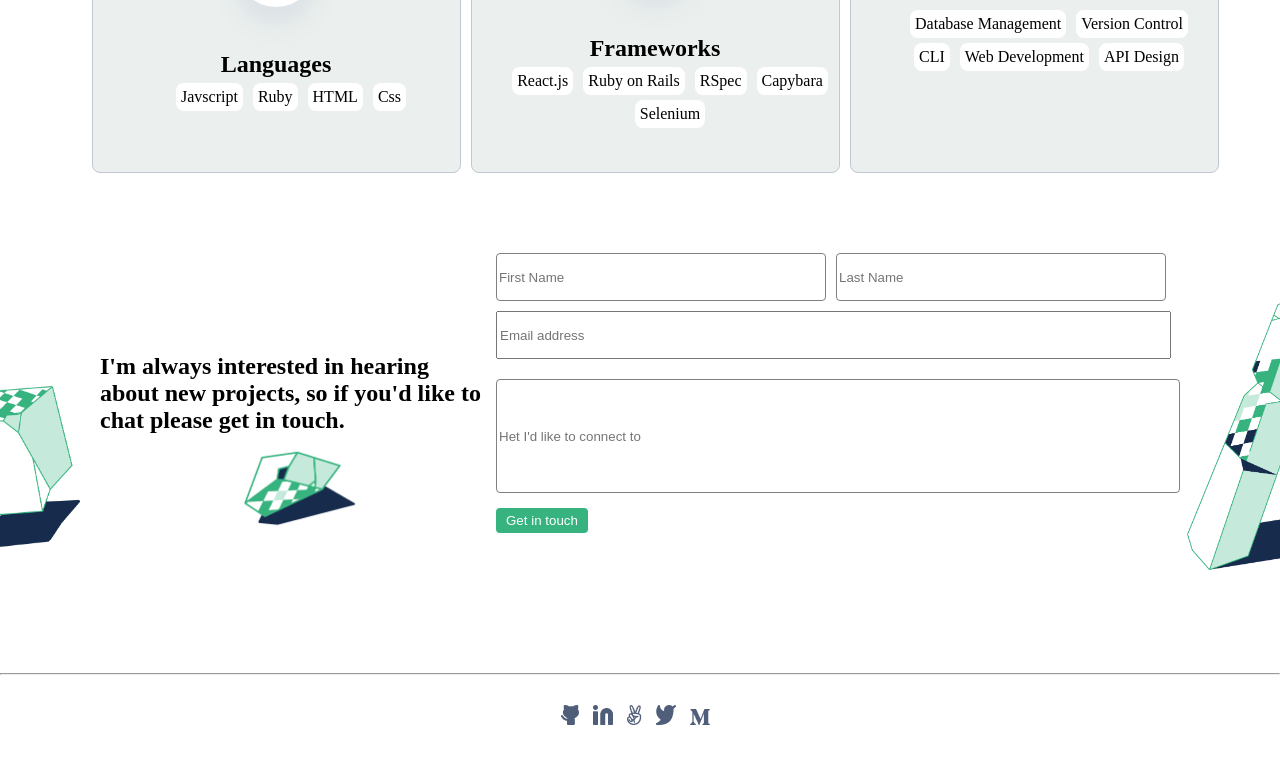
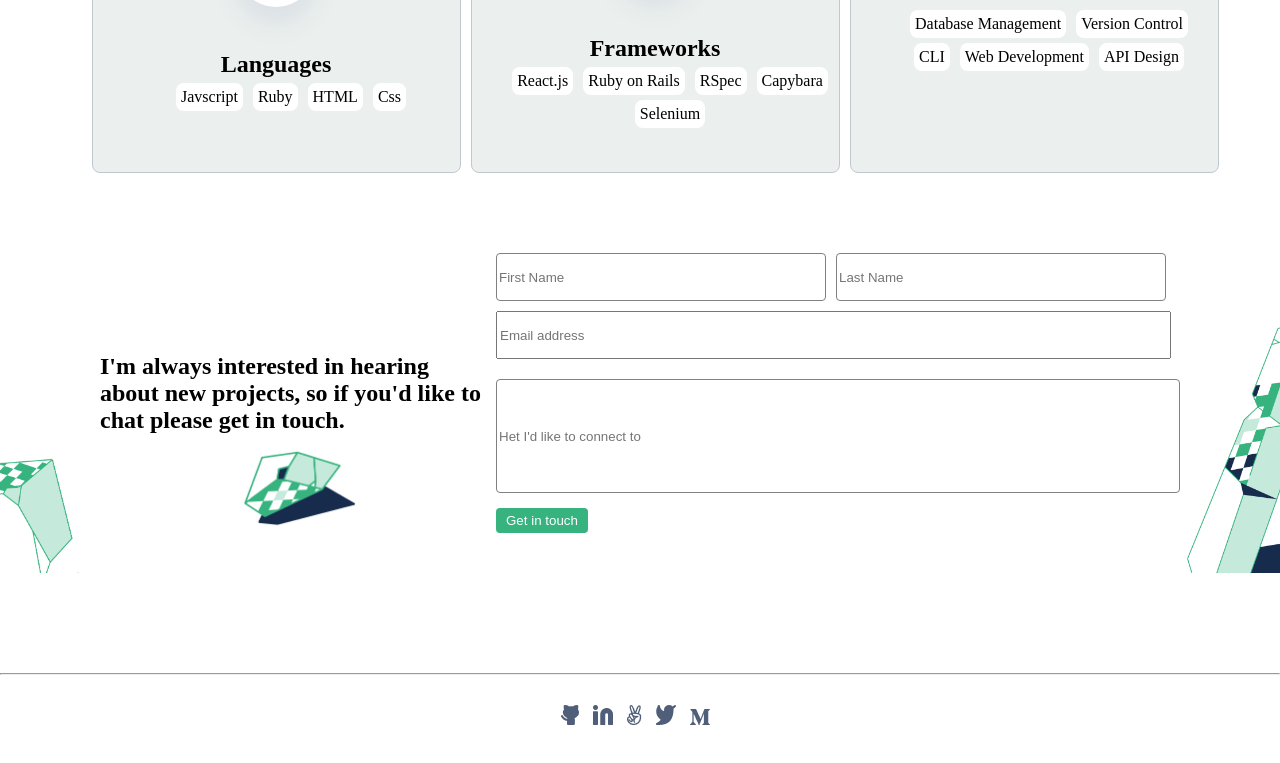
Before and after one commit to tusinahmed/protfolio-web-site, a website: page index.html in a window 1280 px wide. Shown: the part 2563-3326 px from the top of the page. Drawn offline with Linux system fonts and the light colour scheme.

Commit message:
Add update style

```diff
--- a/style.css
+++ b/style.css
@@ -266,12 +266,11 @@
   justify-content: center;
   align-items: center;
   margin-top: 40px;
-  background-image: url(images/form-left-part.png),
-    url(images/form-right-part.png);
+  background-image: url(images/form-left-part.png), url(images/form-right-part.png);
   background-repeat: no-repeat;
   background-size: 10%;
   background-position: bottom left, bottom right;
-  background-position-y: 200px 200px;
+  background-position-y: 200px, 100px;
   padding: 40px;
   margin-bottom: 100px;
 }
```
